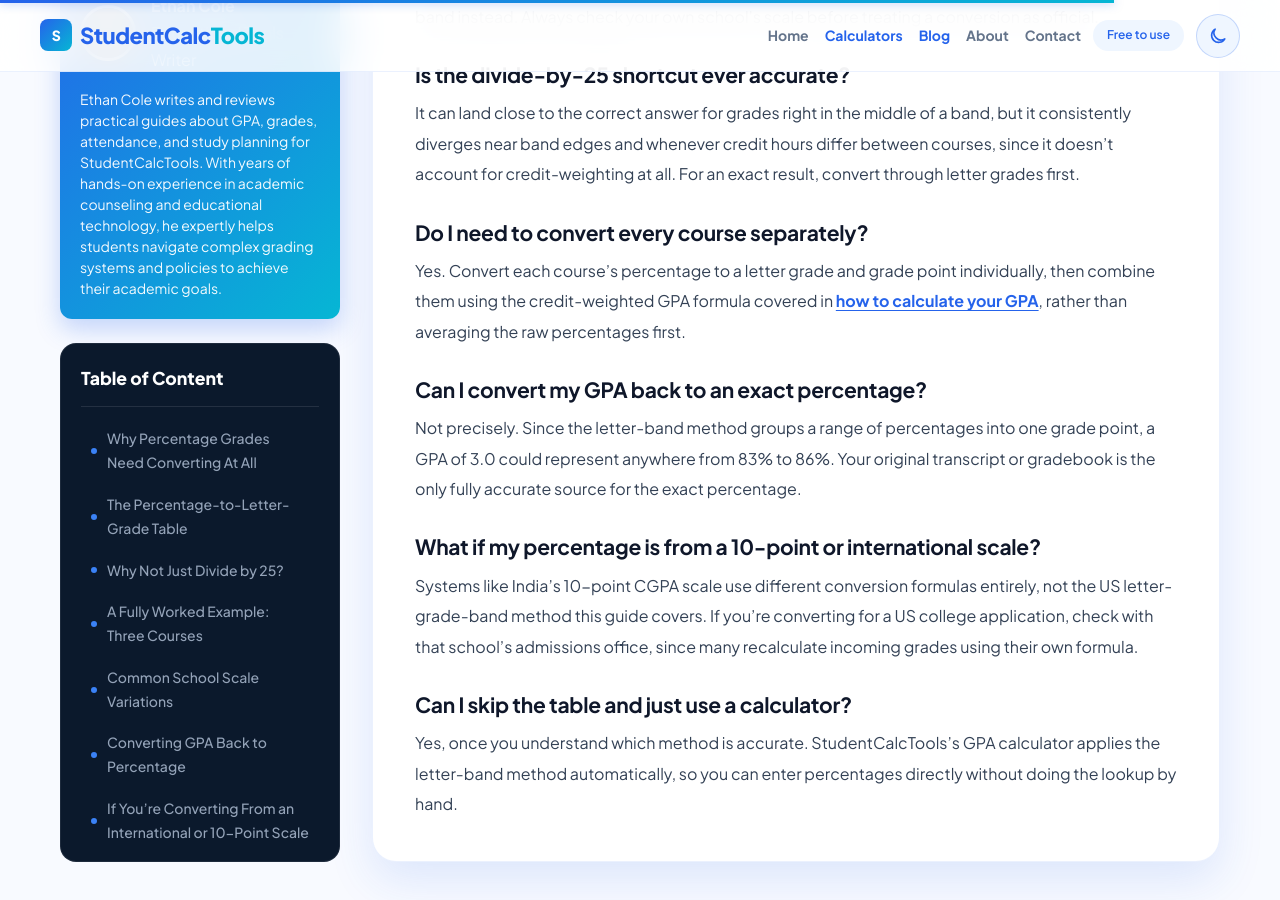
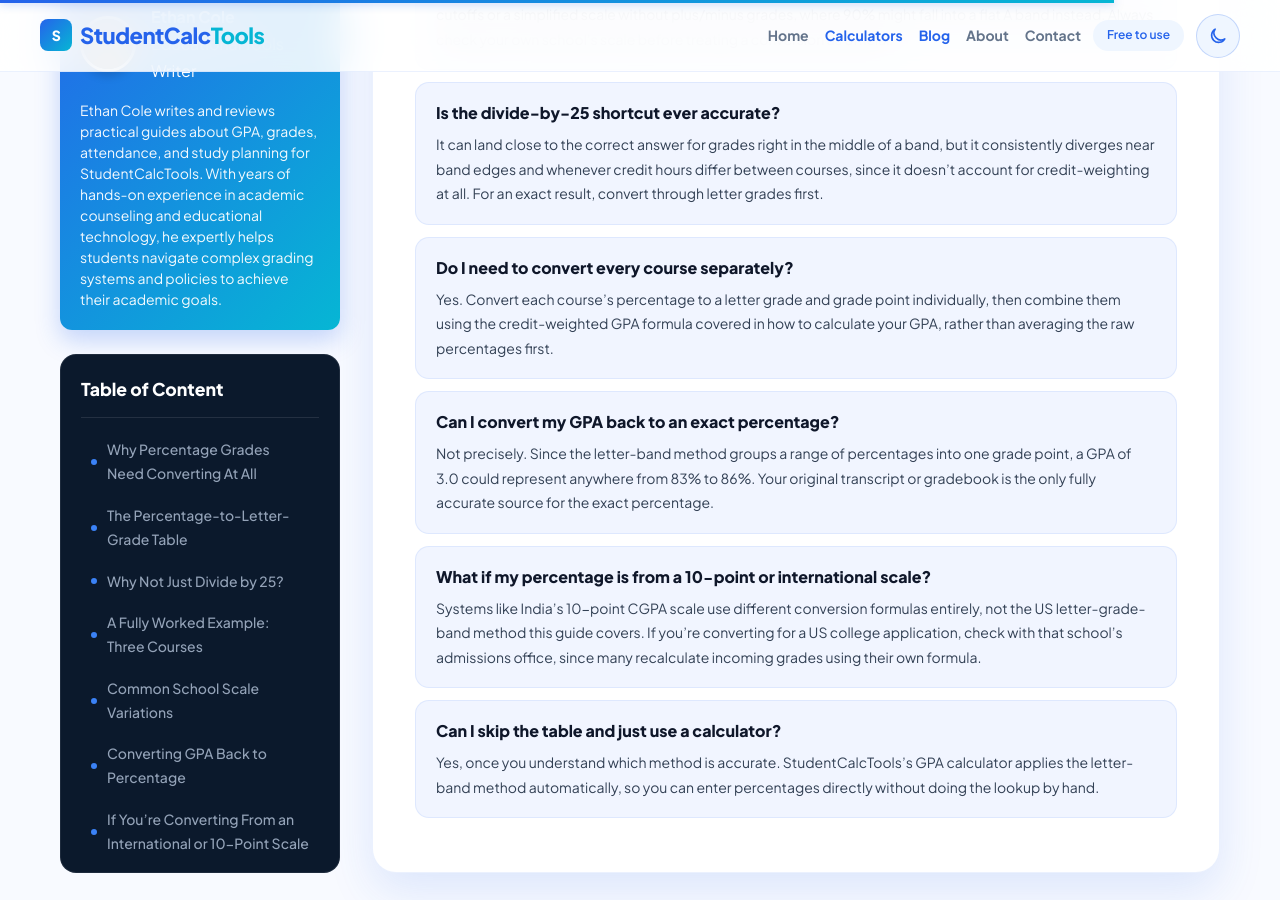
Before and after one commit to zaidmeo09-dhangal/studentcalctools, a Jekyll site: the page built from _posts/2026-08-16-gpa-calculator-from-percentage-convert-percentage-grades-to-gpa.md, in a window 1280 px wide and 900 px high, scrolled down 5231 px. Built offline with Jekyll 4.4.1, drawn with Linux system fonts in a browser that asks for light colours; part of the change alters nothing that is shown; grey boxes are pictures that could not be loaded.

Commit message:
Update _posts/2026-08-16-gpa-calculator-from-percentage-convert-percentage-grades-to-gpa.md (via Pages CMS)

```diff
--- a/_posts/2026-08-16-gpa-calculator-from-percentage-convert-percentage-grades-to-gpa.md
+++ b/_posts/2026-08-16-gpa-calculator-from-percentage-convert-percentage-grades-to-gpa.md
@@ -23,6 +23,73 @@ excerpt: "Convert percentage grades to GPA the way US schools actually do it:
 featured_image: /assets/images/gpa-calculator-from-percentage-convert-percentage-grades-to-gpa.webp
 image_alt: Percentage to GPA conversion table and letter grade bands
 read_time: 5 min read
+faqs_raw: >-
+  How do I convert percentage to GPA?
+
+  Convert your percentage to a letter grade first using your school’s grading
+  bands, then use that letter grade’s fixed GPA value on the 4.0 scale. Avoid
+  dividing percentage by 25 directly, since that skips the letter-grade step US
+  schools actually use.
+
+  ---
+
+  What if my school’s scale is different?
+
+  Use your school’s own published percentage bands instead of the standard
+  table. The method is the same either way: find your letter grade first, then
+  convert that letter to its GPA value.
+
+  ---
+
+  Is 90% always an A-?
+
+  Not always. On the most common US scale, yes, 90% to 92% is A- (3.7). But some
+  schools use different cutoffs or a simplified scale without plus/minus grades,
+  where 90% might fall into a flat A band instead. Always check your own
+  school’s scale before treating a conversion as official.
+
+  ---
+
+  Is the divide-by-25 shortcut ever accurate?
+
+  It can land close to the correct answer for grades right in the middle of a
+  band, but it consistently diverges near band edges and whenever credit hours
+  differ between courses, since it doesn’t account for credit-weighting at all.
+  For an exact result, convert through letter grades first.
+
+  ---
+
+  Do I need to convert every course separately?
+
+  Yes. Convert each course’s percentage to a letter grade and grade point
+  individually, then combine them using the credit-weighted GPA formula covered
+  in how to calculate your GPA, rather than averaging the raw percentages first.
+
+  ---
+
+  Can I convert my GPA back to an exact percentage?
+
+  Not precisely. Since the letter-band method groups a range of percentages into
+  one grade point, a GPA of 3.0 could represent anywhere from 83% to 86%. Your
+  original transcript or gradebook is the only fully accurate source for the
+  exact percentage.
+
+  ---
+
+  What if my percentage is from a 10-point or international scale?
+
+  Systems like India’s 10-point CGPA scale use different conversion formulas
+  entirely, not the US letter-grade-band method this guide covers. If you’re
+  converting for a US college application, check with that school’s admissions
+  office, since many recalculate incoming grades using their own formula.
+
+  ---
+
+  Can I skip the table and just use a calculator?
+
+  Yes, once you understand which method is accurate. StudentCalcTools’s GPA
+  calculator applies the letter-band method automatically, so you can enter
+  percentages directly without doing the lookup by hand.
 ---
 **To convert a percentage grade to GPA, convert the percentage to a letter grade first using your school's grading bands, then use the letter grade's fixed GPA value, not a straight percentage-to-GPA formula.** Most percentage-to-GPA calculators skip that first step and just divide your percentage by 25, which can quietly hand you the wrong number. Once you have each course converted to a letter grade and GPA value, run it through the [GPA calculator](https://studentcalctools.com/gpa-calculator/) to get your full credit-weighted result.
 
@@ -105,39 +172,3 @@ Sometimes the conversion needs to run the other direction, for instance if a for
 ## **If You're Converting From an International or 10-Point Scale**
 
 Not every percentage-to-GPA question is about the standard US 4.0 scale. Several countries, India in particular, report academic performance as a CGPA on a 10-point scale rather than a percentage or a 4.0 GPA, and the conversion formulas involved are genuinely different from what this guide covers. A common approach for that scale divides the percentage by 9.5 rather than converting through US-style letter-grade bands, since the underlying grading systems aren't built the same way. If you're converting a percentage or 10-point CGPA specifically for a US college application, check with that school's admissions office on which conversion they expect, some recalculate incoming grades using their own formula rather than accepting a student's self-converted number. This guide focuses specifically on the standard US letter-grade-band method described above, since that's what [StudentCalcTools](https://studentcalctools.com/)' own GPA calculator is built around.
-
-
-
-## **Frequently Asked Questions**
-
-### How do I convert percentage to GPA?
-
-Convert your percentage to a letter grade first using your school's grading bands, then use that letter grade's fixed GPA value on the 4.0 scale. Avoid dividing percentage by 25 directly, since that skips the letter-grade step US schools actually use.
-
-### **What if my school's scale is different?**
-
-Use your school's own published percentage bands instead of the standard table. The method is the same either way: find your letter grade first, then convert that letter to its GPA value.
-
-### **Is 90% always an A-?**
-
-Not always. On the most common US scale, yes, 90% to 92% is A- (3.7). But some schools use different cutoffs or a simplified scale without plus/minus grades, where 90% might fall into a flat A band instead. Always check your own school's scale before treating a conversion as official.
-
-### **Is the divide-by-25 shortcut ever accurate?**
-
-It can land close to the correct answer for grades right in the middle of a band, but it consistently diverges near band edges and whenever credit hours differ between courses, since it doesn't account for credit-weighting at all. For an exact result, convert through letter grades first.
-
-### Do I need to convert every course separately?
-
-Yes. Convert each course's percentage to a letter grade and grade point individually, then combine them using the credit-weighted GPA formula covered in [how to calculate your GPA](https://studentcalctools.com/blog/how-to-calculate-gpa/), rather than averaging the raw percentages first.
-
-### **Can I convert my GPA back to an exact percentage?**
-
-Not precisely. Since the letter-band method groups a range of percentages into one grade point, a GPA of 3.0 could represent anywhere from 83% to 86%. Your original transcript or gradebook is the only fully accurate source for the exact percentage.
-
-### **What if my percentage is from a 10-point or international scale?**
-
-Systems like India's 10-point CGPA scale use different conversion formulas entirely, not the US letter-grade-band method this guide covers. If you're converting for a US college application, check with that school's admissions office, since many recalculate incoming grades using their own formula.
-
-### **Can I skip the table and just use a calculator?**
-
-Yes, once you understand which method is accurate. StudentCalcTools's GPA calculator applies the letter-band method automatically, so you can enter percentages directly without doing the lookup by hand.
```
